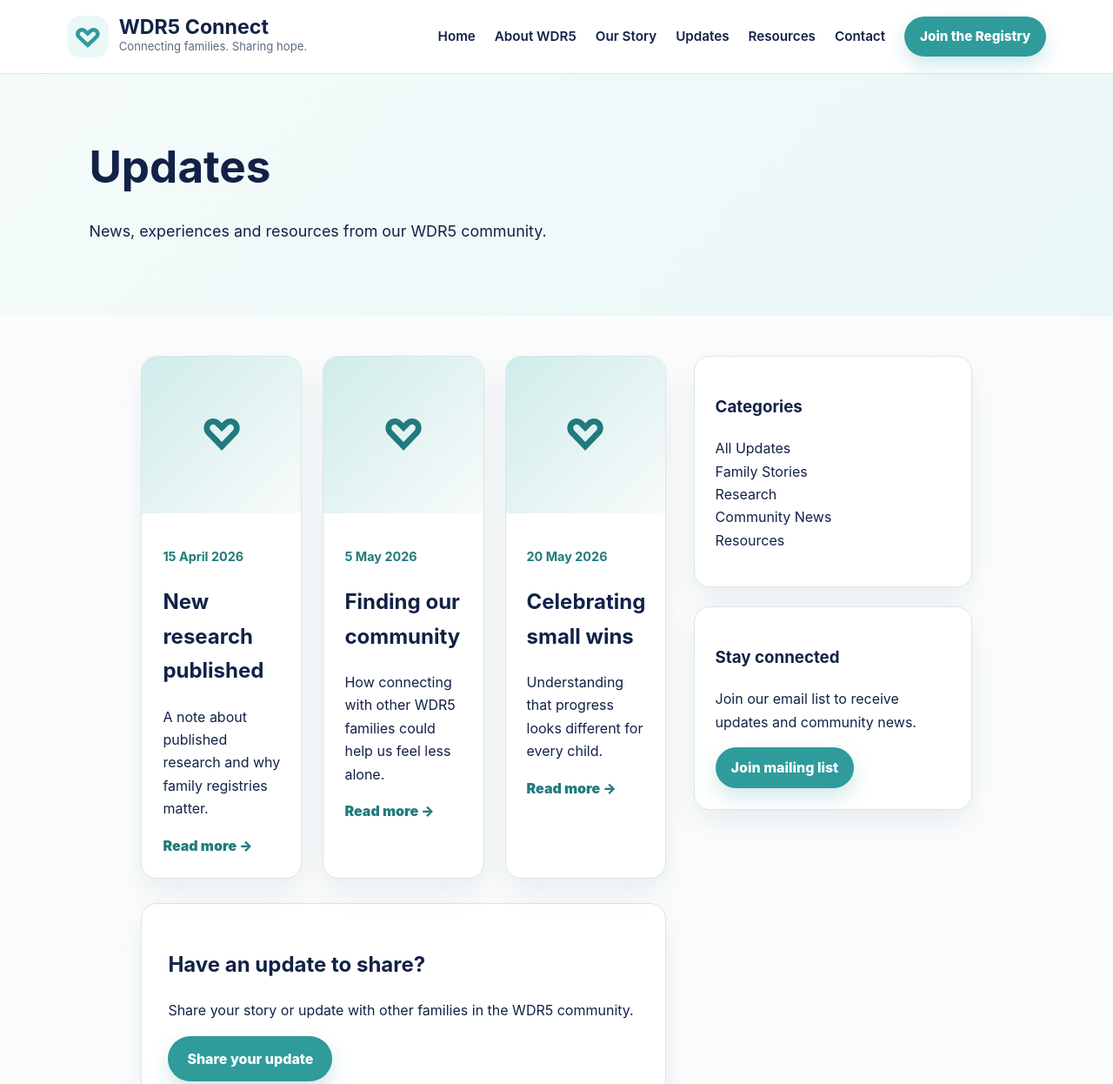
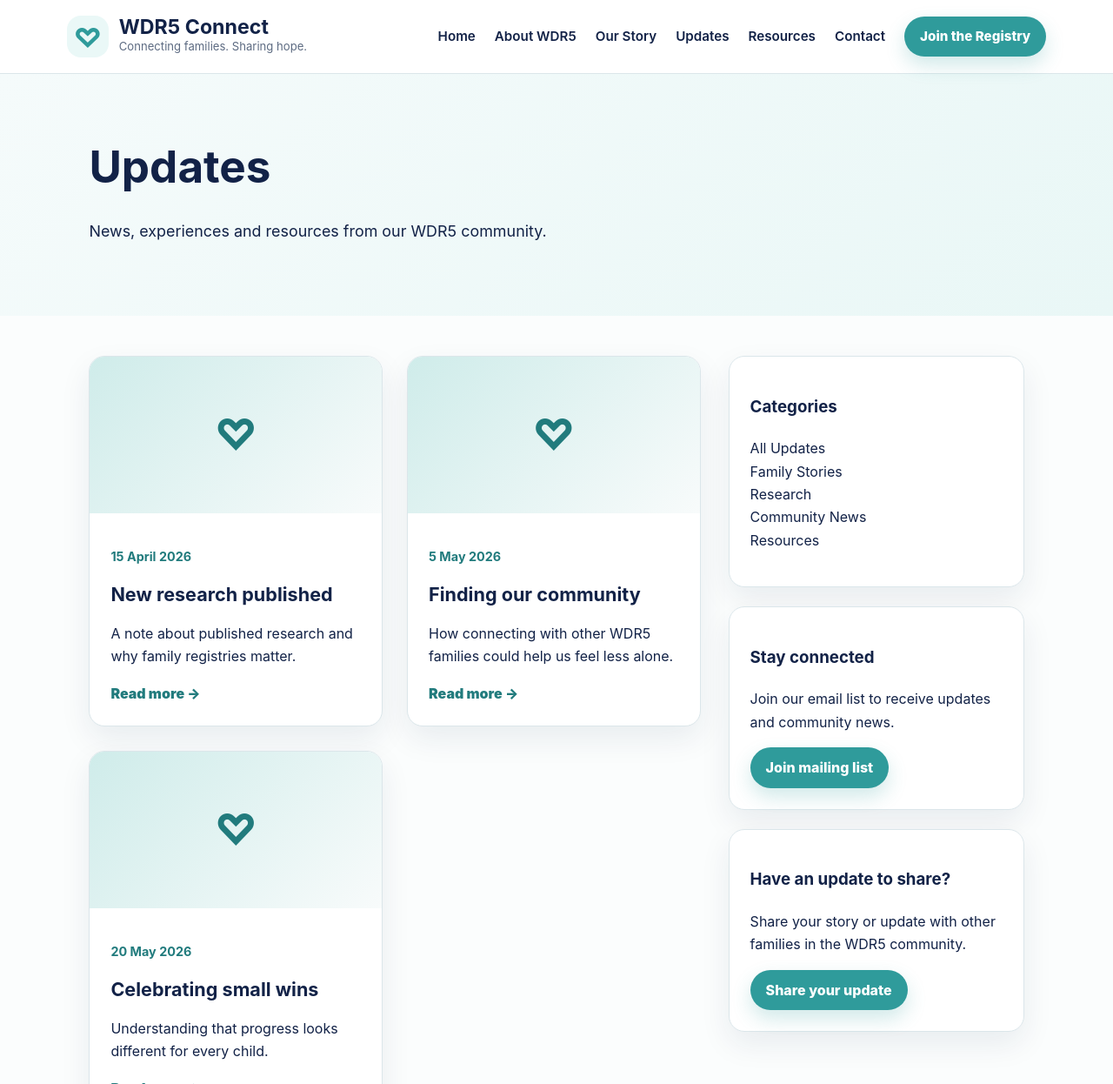
Before and after one commit to Hazy247/WDR5, an Eleventy site: page updates.html in a window 1280 px wide. Shown: the top 1246 px of the page at 87% size. Built offline with nearby package versions, Linux system fonts and the light colour scheme; Eleventy itself is replaced by a stand-in of ours; files that its build step writes are made by us from their sources.

Commit message:
Add files via upload

```diff
--- a/assets/styles.css
+++ b/assets/styles.css
@@ -189,3 +189,54 @@ img, iframe { max-width: 100%; height: auto; }
     font-size: 0.98rem !important;
   }
 }
+
+/* --- Updates page layout fix: wider cards + fixed sidebar widgets --- */
+.content.grid-page {
+  max-width: 1280px;
+  align-items: start;
+}
+
+.updates-grid {
+  grid-template-columns: repeat(2, minmax(300px, 1fr));
+  gap: 28px;
+}
+
+.post-card {
+  min-width: 0;
+}
+
+.post-card h2 {
+  font-size: 1.35rem;
+  line-height: 1.25;
+}
+
+.post-card .inner p:not(.date) {
+  overflow-wrap: anywhere;
+}
+
+.grid-page aside {
+  position: sticky;
+  top: 104px;
+}
+
+@media (min-width: 1101px) {
+  .content.grid-page {
+    grid-template-columns: minmax(0, 1fr) 340px;
+  }
+}
+
+@media (max-width: 1100px) {
+  .content.grid-page {
+    display: grid !important;
+    grid-template-columns: 1fr !important;
+    max-width: 760px;
+  }
+
+  .updates-grid {
+    grid-template-columns: 1fr !important;
+  }
+
+  .grid-page aside {
+    position: static;
+  }
+}
--- a/updates.html
+++ b/updates.html
@@ -1,8 +1,69 @@
 ---
 title: Updates | WDR5 Connect
 ---
-<!doctype html><html lang="en"><head><meta charset="utf-8"><meta name="viewport" content="width=device-width, initial-scale=1"><title>Updates | WDR5 Connect</title><link rel="stylesheet" href="/assets/styles.css"><script src="https://identity.netlify.com/v1/netlify-identity-widget.js"></script></head><body><header class="site-header"><a class="brand" href="index.html"><span class="logo">♡</span><span><strong>WDR5 Connect</strong><small>Connecting families. Sharing hope.</small></span></a><nav><a href="index.html">Home</a><a href="about.html">About WDR5</a><a href="story.html">Our Story</a><a href="updates.html">Updates</a><a href="resources.html">Resources</a><a href="contact.html">Contact</a><a class="button small" href="registry.html">Join the Registry</a></nav></header><main><section class="page-hero"><h1>Updates</h1><p>News, experiences and resources from our WDR5 community.</p></section><section class="content grid-page"><div><div class="updates-grid">
-{% for post in collections.updates | reverse %}
-<article class="post-card"><div class="post-image">{% if post.data.image %}<img src="{{ post.data.image }}" alt="">{% else %}♡{% endif %}</div><div class="inner"><p class="date">{{ post.data.date | readableDate }}</p><h2>{{ post.data.title }}</h2><p>{{ post.data.summary }}</p><a href="{{ post.url }}">Read more →</a></div></article>
-{% endfor %}
-</div><div class="panel" style="margin-top:28px"><h2>Have an update to share?</h2><p>Share your story or update with other families in the WDR5 community.</p><a class="button" href="contact.html">Share your update</a></div></div><aside><div class="sidebar-box"><h3>Categories</h3><p>All Updates<br>Family Stories<br>Research<br>Community News<br>Resources</p></div><div class="sidebar-box"><h3>Stay connected</h3><p>Join our email list to receive updates and community news.</p><a class="button small" href="contact.html">Join mailing list</a></div></aside></section></main><footer><p>© <span id="year"></span> WDR5 Connect. Family-led information, not medical advice.</p></footer><script src="assets/site.js"></script><script>if (window.netlifyIdentity) {window.netlifyIdentity.on("init", user => {if (!user) {window.netlifyIdentity.on("login", () => {document.location.href = "/admin/";});}});}</script></body></html>
+<!doctype html>
+<html lang="en">
+<head>
+  <meta charset="utf-8">
+  <meta name="viewport" content="width=device-width, initial-scale=1">
+  <title>Updates | WDR5 Connect</title>
+  <link rel="stylesheet" href="/assets/styles.css">
+  <script src="https://identity.netlify.com/v1/netlify-identity-widget.js"></script>
+</head>
+<body>
+  <header class="site-header">
+    <a class="brand" href="/index.html"><span class="logo">♡</span><span><strong>WDR5 Connect</strong><small>Connecting families. Sharing hope.</small></span></a>
+    <nav>
+      <a href="/index.html">Home</a><a href="/about.html">About WDR5</a><a href="/story.html">Our Story</a><a href="/updates.html">Updates</a><a href="/resources.html">Resources</a><a href="/contact.html">Contact</a><a class="button small" href="/registry.html">Join the Registry</a>
+    </nav>
+  </header>
+
+  <main>
+    <section class="page-hero">
+      <h1>Updates</h1>
+      <p>News, experiences and resources from our WDR5 community.</p>
+    </section>
+
+    <section class="content grid-page">
+      <div>
+        <div class="updates-grid">
+          {% for post in collections.updates | reverse %}
+          <article class="post-card">
+            <div class="post-image">{% if post.data.image %}<img src="{{ post.data.image }}" alt="">{% else %}♡{% endif %}</div>
+            <div class="inner">
+              <p class="date">{{ post.data.date | readableDate }}</p>
+              <h2>{{ post.data.title }}</h2>
+              <p>{{ post.data.summary }}</p>
+              <a href="{{ post.url }}">Read more →</a>
+            </div>
+          </article>
+          {% endfor %}
+        </div>
+      </div>
+
+      <aside>
+        <div class="sidebar-box">
+          <h3>Categories</h3>
+          <p>All Updates<br>Family Stories<br>Research<br>Community News<br>Resources</p>
+        </div>
+
+        <div class="sidebar-box">
+          <h3>Stay connected</h3>
+          <p>Join our email list to receive updates and community news.</p>
+          <a class="button small" href="/contact.html">Join mailing list</a>
+        </div>
+
+        <div class="sidebar-box">
+          <h3>Have an update to share?</h3>
+          <p>Share your story or update with other families in the WDR5 community.</p>
+          <a class="button small" href="/contact.html">Share your update</a>
+        </div>
+      </aside>
+    </section>
+  </main>
+
+  <footer><p>© <span id="year"></span> WDR5 Connect. Family-led information, not medical advice.</p></footer>
+  <script src="/assets/site.js"></script>
+  <script>if (window.netlifyIdentity) {window.netlifyIdentity.on("init", user => {if (!user) {window.netlifyIdentity.on("login", () => {document.location.href = "/admin/";});}});}</script>
+</body>
+</html>
```
